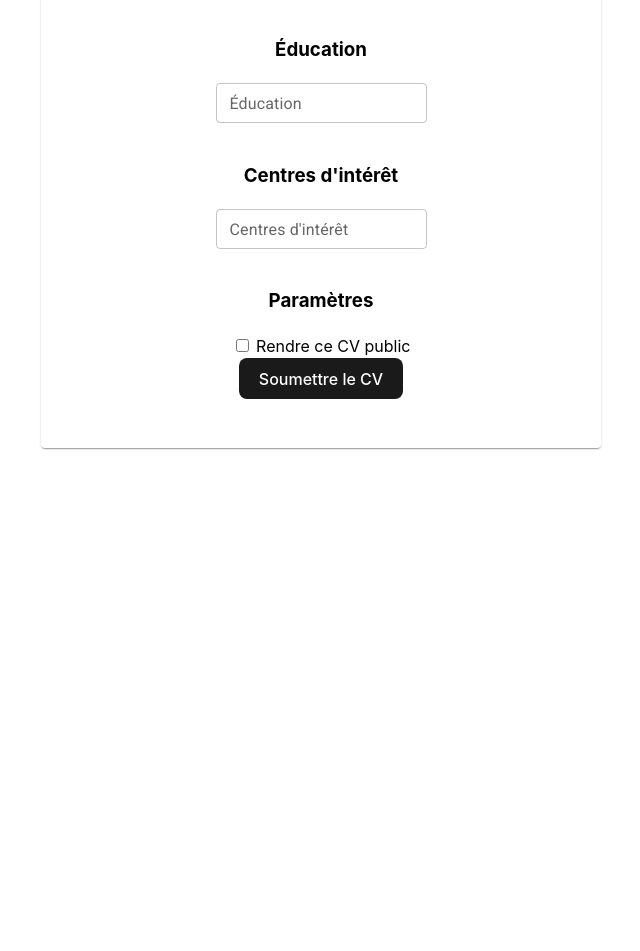
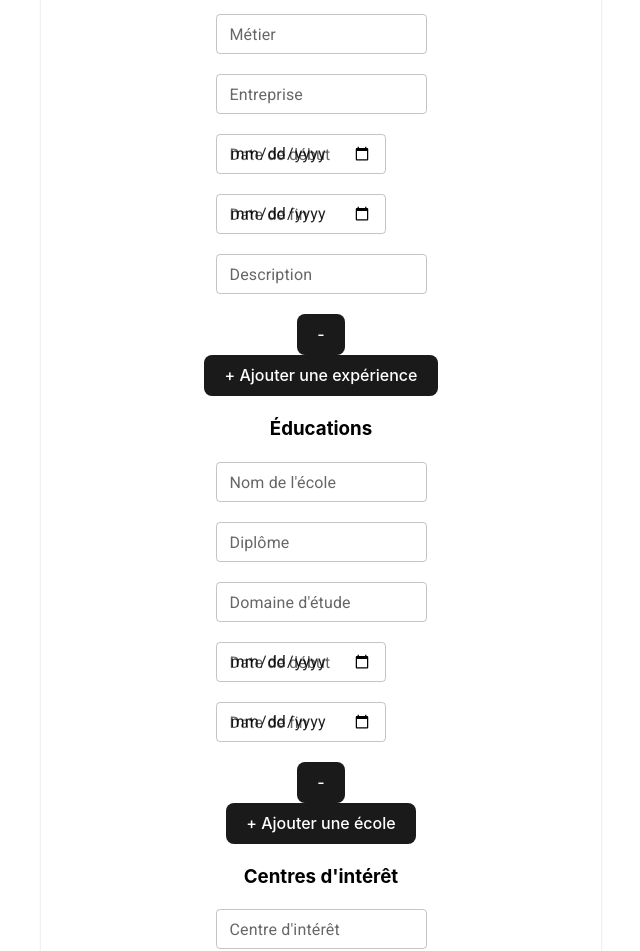
Before and after one commit to Louisrca/generateur-cv-grp1, a React (Vite) app in the folder web/: page /createcv in a window 1280 px wide. Shown: the part 1163-2114 px from the top of the page, without its empty margins (319-959 px from the left). Before the commit the page ends 1643 px from the top, so only its background shows below. Built offline with nearby package versions, Linux system fonts and the light colour scheme.

Commit message:
new-fonct-creation-cv

```diff
--- a/web/src/composant/CreateCard/CreateCard.jsx
+++ b/web/src/composant/CreateCard/CreateCard.jsx
@@ -17,11 +17,31 @@ const languageOptions = [
     "Portugais",
   ];
 
+
 export const CreateCard = () => {
   const registerUser = useRegisterUser();
 
   const [skills, setSkills] = useState([""]);
   const [languages, setLanguages] = useState([{ name: "", level: "" }]);
+  const [interestcenter, setInterestCenter] = useState([""]);
+  const [educations, setEducations] = useState([
+    {
+      school: "",
+      degree: "",
+      fieldOfStudy: "",
+      startYear: "",
+      endYear: ""
+    }
+  ]);
+  const [exppro, setExppro] = useState([
+    {
+        job: "",
+        company: "",
+        startYear: "",
+        endYear: "",
+        description: ""
+    }
+  ]);
 
   const handleSubmit = (e) => {
     e.preventDefault();
@@ -34,50 +54,114 @@ export const CreateCard = () => {
     data.areaOfInterests = data.areaOfInterests
       ? data.areaOfInterests.split(",")
       : [];
+      data.educations = educations.filter(
+        (edu) =>
+          edu.school.trim() !== "" &&
+          edu.degree.trim() !== "" &&
+          edu.startYear.trim() !== "" &&
+          edu.endYear.trim() !== ""
+      );
+      data.exppro = exppro.filter(
+        (exp) =>
+          exp.job.trim() !== "" &&
+          exp.company.trim() !== "" &&
+          exp.startYear.trim() !== "" &&
+          exp.endYear.trim() !== "" &&
+          exp.description.trim() !== ""
+      );
       registerUser.mutate(data);
   };
 
   const addSkill = () => setSkills([...skills, ""]);
+
   const updateSkill = (index, value) => {
     const updatedSkills = [...skills];
     updatedSkills[index] = value;
     setSkills(updatedSkills);
   };
+
   const removeSkill = (index) =>
     setSkills(skills.filter((_, i) => i !== index));
 
   const addLanguage = () =>
     setLanguages([...languages, { name: "", level: "" }]);
+
   const updateLanguage = (index, field, value) => {
     const updatedLanguages = [...languages];
     updatedLanguages[index][field] = value;
     setLanguages(updatedLanguages);
   };
+
   const removeLanguage = (index) =>
     setLanguages(languages.filter((_, i) => i !== index));
+
+  const addInterestCenter = () => setInterestCenter([...interestcenter, ""]);
+
+  const updateInterestCenter = (index, value) => {
+    const updatedInterestCenter = [...interestcenter];
+    updatedInterestCenter[index] = value;
+    setSkills(updateInterestCenter);
+  };
+
+  const removeInterestCenter = (index) =>
+    setInterestCenter(interestcenter.filter((_, i) => i !== index));
+
+  const addEducation = () => {
+    setEducations([
+      ...educations,
+      { school: "", degree: "", fieldOfStudy: "", startYear: "", endYear: "" }
+    ]);
+  };
+
+  const updateEducation = (index, field, value) => {
+    const updatedEducations = [...educations];
+    updatedEducations[index][field] = value;
+    setEducations(updatedEducations);
+  };
+
+  const removeEducation = (index) =>
+    setEducations(educations.filter((_, i) => i !== index));
+
+  const addExppro = () => {
+    setExppro([
+      ...exppro,
+      { job: "", company: "", startYear: "", endYear: "", desciprtion: "" }
+    ]);
+  };
+
+  const updateExppro = (index, field, value) => {
+    const updatedExppro = [...exppro];
+    updatedExppro[index][field] = value;
+    setExppro(updateExppro);
+  };
+
+  const removeExppro = (index) =>
+    setExppro(exppro.filter((_, i) => i !== index));
+
 
   return (
     <section className={styles.createCardContainer}>
       <CardWrapper>
         <h2>Créé ton CV</h2>
+        <h2>Ajout d'image</h2>
         <form className={styles.formContainer} onSubmit={handleSubmit}>
           {/* Informations personnelles */}
           <h3>Informations personnelles</h3>
-          <InputText label="Nom" inputName="lastname" />
-          <InputText label="Prénom" inputName="name" />
-          <InputText label="Titre du poste" inputName="jobTitle" />
-          <InputText label="Email" inputName="email" />
-          <InputText label="Téléphone" inputName="phone" />
+          <InputText label="Nom" inputName="lastname" required/>
+          <InputText label="Prénom" inputName="name" required/>
+          <InputText label="Titre du poste" inputName="jobTitle" required/>
+          <InputText label="Email" inputName="email" required/>
+          <InputText label="Téléphone" inputName="phone" required/>
           <InputText label="LinkedIn" inputName="linkedin" />
           <InputText label="GitHub" inputName="github" />
-          <InputText label="Description" inputName="description" multiline />
+          <InputText label="Description" inputName="description" multiline required/>
 
                     {/* Compétences */}
                     <h3>Skills</h3>
           {skills.map((skill, index) => (
             <div key={index} className={styles.skillRow}>
               <InputText
-                label={`Skill ${index + 1}`}
+                label={`Skill`}
                 inputName={`skill-${index}`}
                 value={skill}
                 onChange={(e) => updateSkill(index, e.target.value)}
@@ -143,26 +227,126 @@ export const CreateCard = () => {
           </button>
 
           {/* Expériences */}
-          <h3>Expériences professionnelles</h3>
+        <h3>Expériences professionelles</h3>
+          {exppro.map((exppro, index) => (
+            <div key={index} className={styles.expproRow}>
               <InputText
-            label="Expériences"
-            inputName="experiences"
-            placeholder='[{"title": "Software Engineer", "company": "Tech Solutions", "startYear": "2020-01-01", "endYear": "2022-12-31", "description": "Developed scalable web applications"}]'
-            multiline
+                label="Métier"
+                inputName={`job`}
+                value={exppro.job}
+                onChange={(e) => updateExppro(index, "job", e.target.value)}
               />
+              <InputText
+                label="Entreprise"
+                inputName={`company`}
+                value={exppro.company}
+                onChange={(e) => updateExppro(index, "company", e.target.value)}
+              />
+              <InputText
+                label="Date de début"
+                inputName={`startYear-${index}`}
+                type="date"
+                value={exppro.startYear}
+                onChange={(e) => updateExppro(index, "startYear", e.target.value)}
+              />
+              <InputText
+                label="Date de fin"
+                inputName={`endYear-${index}`}
+                type="date"
+                value={exppro.endYear}
+                onChange={(e) => updateExppro(index, "endYear", e.target.value)}
+              />
+              <InputText
+                label="Description"
+                inputName={`description`}
+                value={exppro.description}
+                onChange={(e) => updateExppro(index, "description", e.target.value)}
+              />
+              <button
+                type="button"
+                onClick={() => removeExppro(index)}
+                className={styles.removeButton}
+              >
+                -
+              </button>
+            </div>
+          ))}
+          <button type="button" onClick={addExppro} className={styles.addButton}>
+            + Ajouter une expérience
+          </button>
 
             {/* Éducation */}
-          <h3>Éducation</h3>
+            <h3>Éducations</h3>
+          {educations.map((education, index) => (
+            <div key={index} className={styles.educationRow}>
               <InputText
-            label="Éducation"
-            inputName="educations"
-            placeholder='[{"school": "Tech University", "degree": "Bachelor of Computer Science", "startYear": "2015-09-01", "endYear": "2019-06-30"}]'
-            multiline
+                label="Nom de l'école"
+                inputName={`school-${index}`}
+                value={education.school}
+                onChange={(e) => updateEducation(index, "school", e.target.value)}
               />
+              <InputText
+                label="Diplôme"
+                inputName={`degree-${index}`}
+                value={education.degree}
+                onChange={(e) => updateEducation(index, "degree", e.target.value)}
+              />
+              <InputText
+                label="Domaine d'étude"
+                inputName={`fieldOfStudy-${index}`}
+                value={education.fieldOfStudy}
+                onChange={(e) => updateEducation(index, "fieldOfStudy", e.target.value)}
+              />
+              <InputText
+                label="Date de début"
+                inputName={`startYear-${index}`}
+                type="date"
+                value={education.startYear}
+                onChange={(e) => updateEducation(index, "startYear", e.target.value)}
+              />
+              <InputText
+                label="Date de fin"
+                inputName={`endYear-${index}`}
+                type="date"
+                value={education.endYear}
+                onChange={(e) => updateEducation(index, "endYear", e.target.value)}
+              />
+              <button
+                type="button"
+                onClick={() => removeEducation(index)}
+                className={styles.removeButton}
+              >
+                -
+              </button>
+            </div>
+          ))}
+          <button type="button" onClick={addEducation} className={styles.addButton}>
+            + Ajouter une école
+          </button>
+
 
           {/* Centres d'intérêt */}
           <h3>Centres d'intérêt</h3>
-          <InputText label="Centres d'intérêt" inputName="areaOfInterests" />
+          {interestcenter.map((interestcenter, index) => (
+            <div key={index} className={styles.interestcenterRow}>
+              <InputText
+                label={`Centre d'intérêt`}
+                inputName={`InterestCenter-${index}`}
+                value={interestcenter}
+                onChange={(e) => updateInterestCenter(index, e.target.value)}
+              />
+              <button
+                type="button"
+                onClick={() => removeInterestCenter(index)}
+                className={styles.removeButton}
+              >
+                -
+              </button>
+            </div>
+          ))}
+          <button type="button" onClick={addInterestCenter} className={styles.addButton}>
+            + Ajouter un centre d'intérêt
+          </button>
 
           {/* Option visibilité */}
           <h3>Paramètres</h3>
```
Lines whose indentation alone changed are shown as unchanged.
